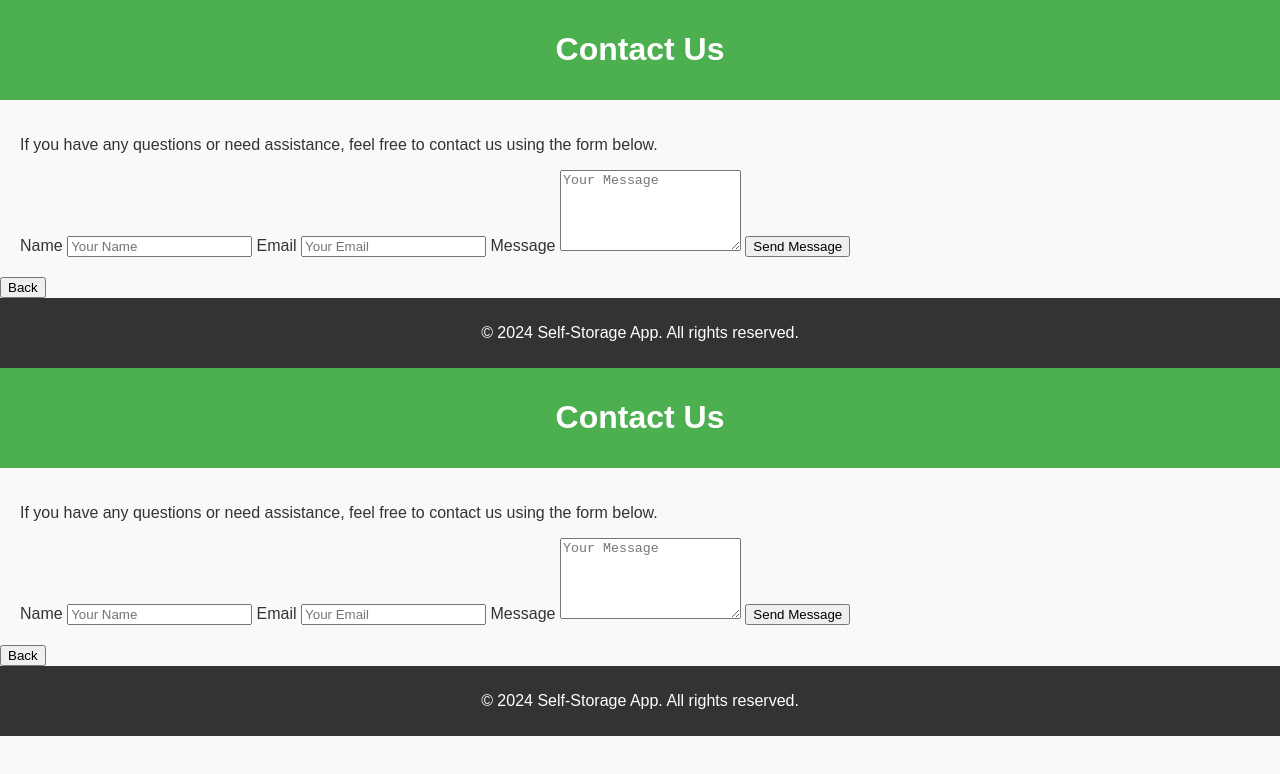
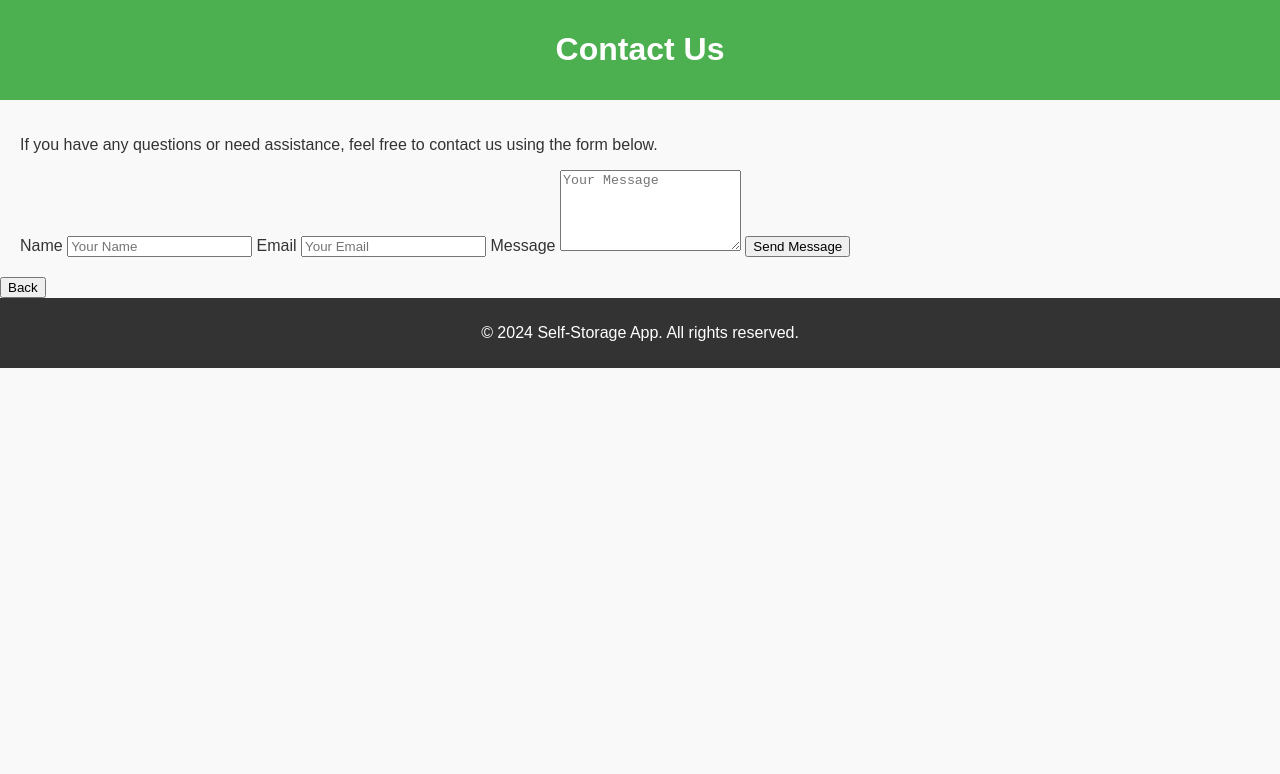
Before and after one commit to ssalidm/cloud-elective-capstone-project-group-7, a plain HTML site: page Storage-Nook/pages/contact.html in a window 1280 px wide. Drawn offline with Linux system fonts and the light colour scheme.

Commit message:
updated some pages

```diff
--- a/Storage-Nook/pages/contact.html
+++ b/Storage-Nook/pages/contact.html
@@ -31,38 +31,3 @@
     <p>&copy; 2024 Self-Storage App. All rights reserved.</p>
   </footer>
 </body>
-</html>
-<!DOCTYPE html>
-<html lang="en">
-<head>
-  <meta charset="UTF-8">
-  <meta name="viewport" content="width=device-width, initial-scale=1.0">
-  <title>Contact Us</title>
-  <link rel="stylesheet" href="../styles/main.css">
-</head>
-<body>
-  <header>
-    <h1>Contact Us</h1>
-  </header>
-  <main>
-    <p>If you have any questions or need assistance, feel free to contact us using the form below.</p>
-
-    <form id="contact-form">
-      <label for="name">Name</label>
-      <input type="text" id="name" name="name" placeholder="Your Name" required>
-
-      <label for="email">Email</label>
-      <input type="email" id="email" name="email" placeholder="Your Email" required>
-
-      <label for="message">Message</label>
-      <textarea id="message" name="message" placeholder="Your Message" rows="5" required></textarea>
-
-      <button type="submit">Send Message</button>
-    </form>
-  </main>
-  <button onclick="history.back()" class="back-button">Back</button>
-  <footer>
-    <p>&copy; 2024 Self-Storage App. All rights reserved.</p>
-  </footer>
-</body>
-</html>
```
